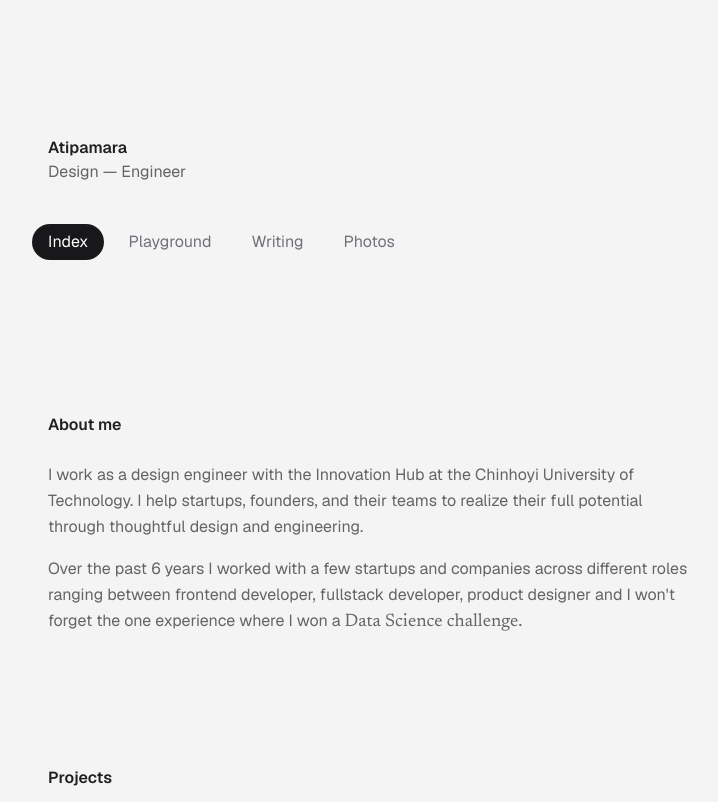
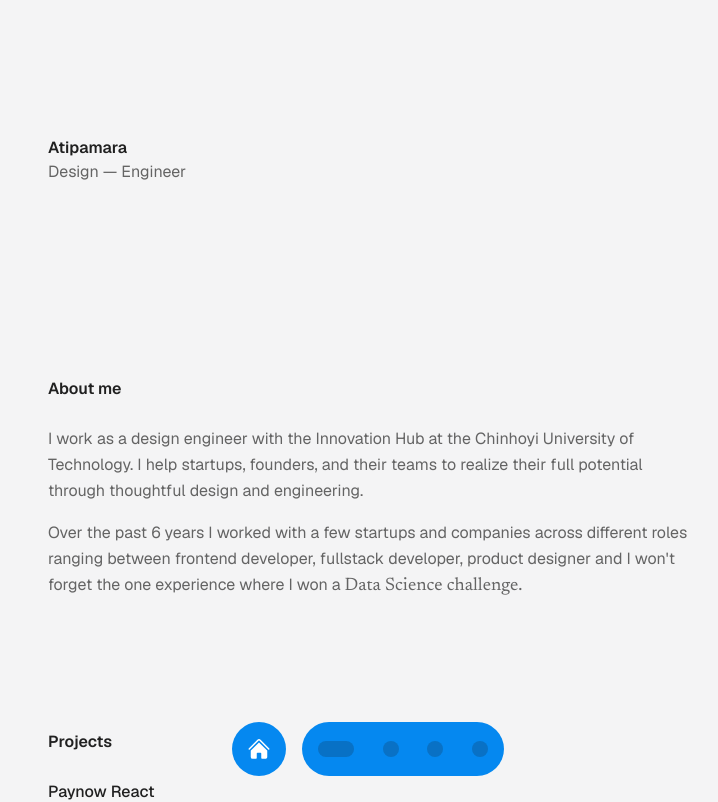
Before and after one commit to tate2301/atipamara, a Next.js app: page / in a window 1280 px wide. Shown: the top 802 px of the page, without its empty margins (272-990 px from the left). Built offline with nearby package versions, Linux system fonts and the light colour scheme.

Commit message:
feat: use dynamic navbar

```diff
--- a/app/layout.tsx
+++ b/app/layout.tsx
@@ -4,6 +4,7 @@ import { GeistMono } from "geist/font/mono";
 import Link from "next/link";
 import "./globals.css";
 import Navbar from "@/components/ui/navbar";
+import DynamicNavbar from "@/components/Navbar";
 
 export const metadata: Metadata = {
   title: "Create Next App",
@@ -18,7 +19,9 @@ export default function RootLayout({
 }>) {
   return (
     <html lang="en">
-      <body className={`${GeistSans.className} text-[#646464] bg-zinc-100 p-2`}>
+      <body
+        className={`${GeistSans.className} text-[#646464] bg-zinc-100 p-2 pb-16`}
+      >
         <Navbar />
         {children}
       </body>
--- a/app/playground/page.tsx
+++ b/app/playground/page.tsx
@@ -2,7 +2,6 @@ import ButtonWithDisclosure from "@/components/ButtonWithDisclosure";
 import PlaygroundPreview from "@/components/ui/Playground";
 import DynamicIslandPlayground from "@/components/Playground/DynamicIslandPlayground";
 import { QuestionMarkCircleIcon } from "@heroicons/react/24/solid";
-import { GeistMono } from "geist/font/mono";
 import clsx from "clsx";
 import { Metadata } from "next";
 import GridProfileCards from "@/components/Playground/GridProfileCards";
--- /dev/null
+++ b/components/Navbar/index.tsx
@@ -0,0 +1,53 @@
+"use client";
+import { cn } from "@/lib/utils";
+import {
+  CameraIcon,
+  HomeIcon,
+  PencilIcon,
+  SparklesIcon,
+} from "@heroicons/react/24/solid";
+import { DynamicIsland } from "../Playground/DynamicIslandPlayground";
+import { usePathname, useRouter } from "next/navigation";
+
+const dynamicIslandNavbar = [
+  {
+    icon: <HomeIcon className="w-6 h-6" />,
+    text: "Home",
+    href: "/",
+  },
+  {
+    icon: <SparklesIcon className="w-6 h-6" />,
+    text: "Playground",
+    href: "/playground",
+  },
+  {
+    icon: <PencilIcon className="w-6 h-6" />,
+    text: "Writing",
+    href: "/writing",
+  },
+  {
+    icon: <CameraIcon className="w-6 h-6" />,
+    text: "Photos",
+    href: "/photos",
+  },
+];
+
+export default function DynamicNavbar() {
+  const navigate = useRouter();
+  const path = usePathname();
+
+  const handleClick = (idx: number) => {
+    navigate.push(dynamicIslandNavbar[idx].href);
+  };
+
+  return (
+    <header className="fixed inset-x-0 z-30 bottom-6 flex justify-center">
+      <DynamicIsland
+        active={dynamicIslandNavbar.findIndex((item) => item.href === path)}
+        items={dynamicIslandNavbar}
+        onClick={handleClick}
+        className="bg-[#0588F0] text-white"
+      />
+    </header>
+  );
+}
--- a/components/Playground/DynamicIslandPlayground.tsx
+++ b/components/Playground/DynamicIslandPlayground.tsx
@@ -1,21 +1,26 @@
 "use client";
+import * as Tooltip from "@radix-ui/react-tooltip";
 import { useEffect, useState } from "react";
 import PlaygroundPreview from "../ui/Playground";
-import { Variant, motion } from "framer-motion";
+import { motion } from "framer-motion";
+import { FramerMotionVariants } from "@/types/motion";
 import {
   BriefcaseIcon,
   DocumentIcon,
   GlobeAltIcon,
   HomeIcon,
   SparklesIcon,
-  Square2StackIcon,
 } from "@heroicons/react/24/solid";
-import { FramerMotionVariants } from "@/types/motion";
+import { cn } from "@/lib/utils";
+
+type Item = {
+  icon: React.ReactNode;
+  text: string;
+};
 
 const dotsContainerVariants = {
   hidden: {
     opacity: 0,
-    background: "#f0f0f0",
     width: 280 - 54 - 24,
   },
   visible: {
@@ -68,11 +73,9 @@ const dotsVariants = {
 const circleVariants = {
   hidden: {
     opacity: 0,
-    background: "#f0f0f0",
   },
   visible: {
     opacity: 1,
-    background: "#f0f0f0",
     transition: {
       delay: 0.5,
       duration: 0.1,
@@ -104,6 +107,8 @@ const containerVariants: FramerMotionVariants = {
 const Dots = (props: {
   active: number;
   setActive: (index: number) => void;
+  items: Item[];
+  className?: string;
 }) => {
   const [activate, setActivate] = useState(false);
 
@@ -113,47 +118,60 @@ const Dots = (props: {
     }, 1000);
   }, []);
 
+  // because the hovered button maybe be too small, lets have it bigger
+
   return (
+    <Tooltip.Provider>
       <motion.div
         variants={dotsContainerVariants}
         initial="hidden"
         animate="visible"
-      className="flex h-full items-center justify-between px-4 rounded-full"
+        className={cn(
+          "flex h-full items-center justify-between px-4 rounded-full",
+          props.className,
+        )}
       >
-      {new Array(activate ? 5 : 0).fill(0).map((_, i) => (
+        {activate &&
+          props.items.map((_, i) => (
+            <Tooltip.Root key={i}>
+              <Tooltip.Trigger asChild>
                 <motion.div
                   variants={dotsVariants}
                   whileHover={props.active === i ? "activeHovered" : "hover"}
                   animate={props.active === i ? "active" : "visible"}
                   key={i}
                   onClick={() => props.setActive(i)}
-          className="w-3 h-3 aspect-square flex-shrink-0 bg-zinc-900/20 cursor-pointer rounded-full hover:ring-2 hover:ring-[#0588F0] ring-offset-2"
-        />
+                  className="w-4 h-4 aspect-square flex-shrink-0 bg-zinc-900/20 group cursor-pointer rounded-full hover:ring-2 hover:ring-[#0588F0] ring-offset-2"
+                ></motion.div>
+              </Tooltip.Trigger>
+              <Tooltip.Content
+                sideOffset={5}
+                className="px-3 h-[32px] flex items-center justify-center backdrop-blur flex-shrink-0 text-white bg-zinc-950/90 group cursor-pointer rounded-lg hover:ring-2 hover:ring-[#0588F0] ring-offset-2"
+              >
+                {props.items[i].text}
+              </Tooltip.Content>
+            </Tooltip.Root>
           ))}
       </motion.div>
+    </Tooltip.Provider>
   );
 };
 
-const icons = [
-  <HomeIcon key={"home-icon"} className="w-6 h-6" />,
-  <SparklesIcon key={"sparkles-icon"} className="w-6 h-6" />,
-  <DocumentIcon key={"document-icon"} className="w-6 h-6" />,
-  <BriefcaseIcon key={"briefcase-icon"} className="w-6 h-6" />,
-  <GlobeAltIcon key={"globe-icon"} className="w-6 h-6" />,
-];
-
-export default function DynamicIslandPlayground() {
-  const [active, setActive] = useState(2);
-
+export function DynamicIsland(props: {
+  items: Item[];
+  active: number;
+  onClick: (index: number) => void;
+  className?: string;
+}) {
   useEffect(() => {
     // navigate with arrows
     const handleKeyDown = (e: KeyboardEvent) => {
       if (e.key === "ArrowRight") {
-        if (active === 4) return setActive(0);
-        setActive((prev) => prev + 1);
+        if (props.active === props.items.length) return props.onClick(0);
+        props.onClick(props.active + 1);
       } else if (e.key === "ArrowLeft") {
-        if (active === 0) return setActive(4);
-        setActive((prev) => prev - 1);
+        if (props.active === 0) return props.onClick(props.items.length);
+        props.onClick(props.active - 1);
       }
     };
 
@@ -162,31 +180,76 @@ export default function DynamicIslandPlayground() {
     return () => {
       window.removeEventListener("keydown", handleKeyDown);
     };
-  }, [active]);
+  }, [props.active]);
 
   return (
-    <PlaygroundPreview
-      title="Dynamic Island Bottom Navigation"
-      description="Inspired by the Apple Dynamic Island"
-    >
     <motion.div
       layout
       variants={containerVariants}
       initial="hidden"
       animate="visible"
-        className="flex relative rounded-full justify-center items-center gap-4"
+      className={cn(
+        "flex relative rounded-full justify-center items-center gap-4 bg-[#eee]",
+        props.className,
+      )}
     >
       <motion.div
         layout
         variants={circleVariants}
         initial="hidden"
         animate="visible"
-          className="w-[54px] h-[54px] text-[#0588F0] rounded-full z-0 flex items-center justify-center flex-shrink-0"
+        className={cn(
+          "w-[54px] h-[54px] text-[#0588F0] rounded-full z-0 flex items-center justify-center flex-shrink-0 bg-[#eee]",
+          props.className,
+        )}
       >
-          {icons[active]}
+        {props.items[props.active].icon}
       </motion.div>
-        <Dots active={active} setActive={setActive} />
+      <Dots
+        items={props.items}
+        active={props.active}
+        setActive={props.onClick}
+        className={props.className}
+      />
     </motion.div>
+  );
+}
+
+const icons = [
+  {
+    icon: <HomeIcon className="w-6 h-6" />,
+    text: "Home",
+  },
+  {
+    icon: <SparklesIcon className="w-6 h-6" />,
+    text: "Sparkles",
+  },
+  {
+    icon: <DocumentIcon className="w-6 h-6" />,
+    text: "Document",
+  },
+  {
+    icon: <BriefcaseIcon className="w-6 h-6" />,
+    text: "Briefcase",
+  },
+  {
+    icon: <GlobeAltIcon className="w-6 h-6" />,
+    text: "Globe",
+  },
+];
+
+export default function DynamicIslandPlayground() {
+  const [active, setActive] = useState(2);
+
+  const onSetActive = (index: number) => {
+    setActive(index);
+  };
+  return (
+    <PlaygroundPreview
+      title="Dynamic Island Bottom Navigation"
+      description="Inspired by the Apple Dynamic Island"
+    >
+      <DynamicIsland items={icons} active={active} onClick={onSetActive} />
     </PlaygroundPreview>
   );
 }
--- a/components/ui/navbar/index.tsx
+++ b/components/ui/navbar/index.tsx
@@ -1,4 +1,5 @@
 "use client";
+import DynamicNavbar from "@/components/Navbar";
 import { cn } from "@/lib/utils";
 import Link from "next/link";
 import { usePathname } from "next/navigation";
@@ -13,7 +14,9 @@ export default function Navbar() {
           <p className="mb-4">Design — Engineer</p>
         </Link>
       </nav>
-      <nav className="flex gap-2 -mx-4">
+      <DynamicNavbar />
+
+      {/* <nav className="flex gap-2 -mx-4">
       <Link
         href={"/"}
         className={cn(
@@ -50,7 +53,7 @@ export default function Navbar() {
       >
         Photos
       </Link>
-      </nav>
+    </nav> */}
     </header>
   );
 }
--- a/package.json
+++ b/package.json
@@ -10,6 +10,7 @@
   },
   "dependencies": {
     "@heroicons/react": "^2.1.3",
+    "@radix-ui/react-tooltip": "^1.0.7",
     "clsx": "^2.1.1",
     "framer-motion": "^11.2.9",
     "fs": "^0.0.1-security",
```
Also changed, not shown: 1 other file (tests, documents, lock files or other folders). Lines whose indentation alone changed are shown as unchanged.
